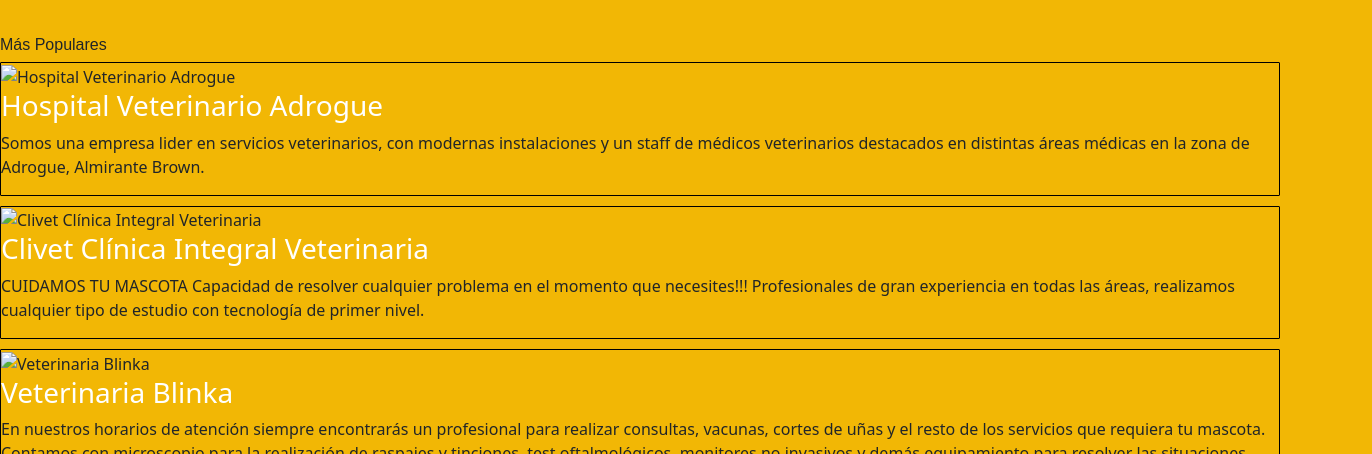
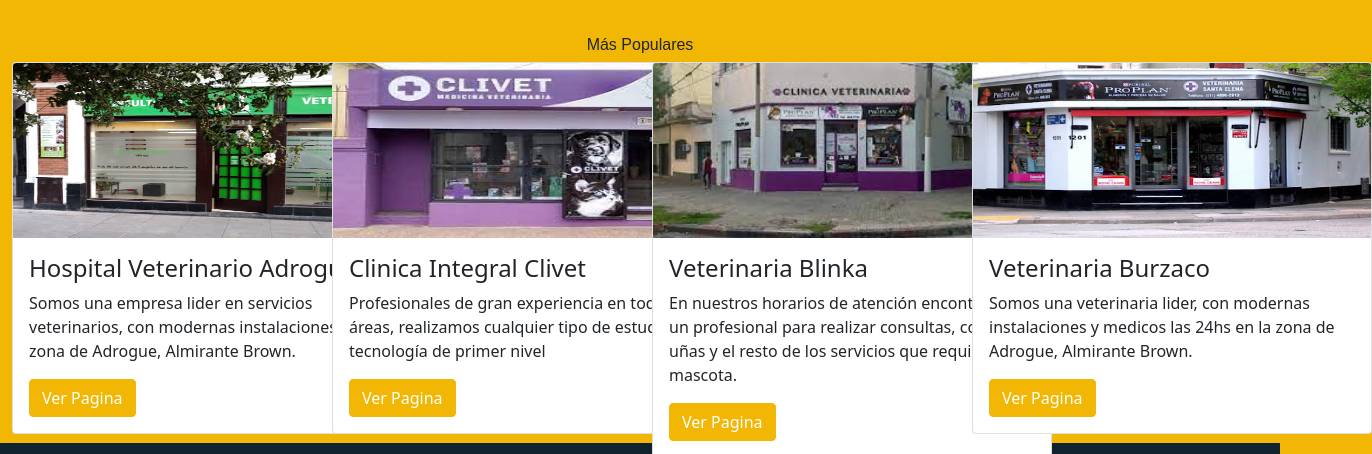
Before and after one commit to Cediaz17/Laika-Diaz, a website: page que_necesitas.html in a window 1280 px wide. Shown: the part 1246-1700 px from the top of the page, 1372 px wide, since content can reach past the window. Drawn offline with nearby package versions, Linux system fonts and the light colour scheme.

Commit message:
Actualizacion Pagina que necesitas

```diff
--- a/que_necesitas.html
+++ b/que_necesitas.html
@@ -107,48 +107,61 @@
                 </div>
             </div>
         </section>
-        <section> <!--section de mapa y rticulos -->
+        <section class="busquedaGrilla"> <!--section de mapa y rticulos -->
             <h1 class="text-center">Qué necesitas para tu mascota?</h1>
-            <div class="btn-group btn-group-lg">
+            <div class="text-center btn-group btn-group-lg">
                 <button type="button" class="btn btn-primary">Veterinarias</button>
                 <button type="button" class="btn btn-primary">Paseadores</button>
                 <button type="button" class="btn btn-primary">PetShop</button>
             </div>
             <div class="mapa">
                 <iframe src="https://www.google.com/maps/embed?pb=!1m14!1m12!1m3!1d26209.673225875955!2d-58.40937436817058!3d-34.800679506223645!2m3!1f0!2f0!3f0!3m2!1i1024!2i768!4f13.1!5e0!3m2!1ses-419!2sar!4v1625278902171!5m2!1ses-419!2sar"
-                width="80%" height="400" style="border:0;" allowfullscreen="" loading="lazy"></iframe>
+                width="85%" height="400" style="border:0;" allowfullscreen="" loading="lazy"></iframe>
             </div>
-            <div>
-                <h2 class="titulo_main_color_oscuro">Más Populares</h2>
-                <article class="diseñoArticulo"> <!--recuadro recomendacion usuario 1-->
-                    <div>
-                        <img src="" alt="Hospital Veterinario Adrogue">
-                        <h3 class="titulo_main_color_oscuro">Hospital Veterinario Adrogue</h3>
+            <div class="container-fluid">
+                <divc class="row">
+                    <h2 class="titulo_main_color_oscuro text-center">Más Populares</h2>
+                    <div class="col-3">
+                        <div class="card" style="width:400px">
+                            <img class="card-img-top" src="imagenes/vet1.jpg" width="400px" height="175px" alt="Card image">
+                            <div class="card-body">
+                                <h4 class="card-title">Hospital Veterinario Adrogue</h4>
+                                <p class="card-text">Somos una empresa lider en servicios veterinarios, con modernas instalaciones en la zona de Adrogue, Almirante Brown.</p>
+                                <a href="https://www.veterinariadonbosco.com/?gclid=Cj0KCQjwsZKJBhC0ARIsAJ96n3VdOpJvOe0dGUWzyE1l9S-EfqadHCi2E65XMOtISNhVM3jZHedrreEaAhPFEALw_wcB" class="btn btn-primary">Ver Pagina</a>
+                            </div>
+                        </div>
                     </div>
-                    <p class="parrafo_beige_anaranjado">
-                        Somos una empresa lider en servicios veterinarios, con modernas instalaciones y un staff de médicos veterinarios destacados en distintas áreas médicas en la zona de Adrogue, Almirante Brown.
-                    </p>
-                </article>
-                <article class="diseñoArticulo"> <!--recuadro recomendacion usuario 2-->
-                    <div>
-                        <img src="" alt="Clivet Clínica Integral Veterinaria">
-                        <h3>Clivet Clínica Integral Veterinaria</h3>
+                    <div class="col-3">
+                        <div class="card" style="width:400px">
+                            <img class="card-img-top" src="imagenes/vet2.jpg" width="400px" height="175px" alt="Card image">
+                            <div class="card-body">
+                                <h4 class="card-title">Clinica Integral Clivet</h4>
+                                <p class="card-text">Profesionales de gran experiencia en todas las áreas, realizamos cualquier tipo de estudio con tecnología de primer nivel</p>
+                                <a href="https://centropet.com/veterinaria/" class="btn btn-primary">Ver Pagina</a>
+                            </div>
+                        </div>
                     </div>
-                    <p class="parrafo_beige_anaranjado">
-                        CUIDAMOS TU MASCOTA
-                        Capacidad de resolver cualquier problema en el momento que necesites!!!
-                        Profesionales de gran experiencia en todas las áreas, realizamos cualquier tipo de estudio con tecnología de primer nivel.
-                    </p>
-                </article>
-                <article class="diseñoArticulo"> <!--recuadro recomendacion usuario 3-->
-                    <div>
-                        <img src="" alt="Veterinaria Blinka">
-                        <h3>Veterinaria Blinka</h3>
+                    <div class="col-3">
+                        <div class="card" style="width:400px">
+                            <img class="card-img-top" src="imagenes/vet3.jpg" width="400px" height="175px" alt="Card image">
+                            <div class="card-body">
+                                <h4 class="card-title">Veterinaria Blinka</h4>
+                                <p class="card-text">En nuestros horarios de atención encontrarás un profesional para realizar consultas, cortes de uñas y el resto de los servicios que requiera tu mascota.</p>
+                                <a href="https://veterinariapanda.com.ar/" class="btn btn-primary">Ver Pagina</a>
+                            </div>
+                        </div>
                     </div>
-                    <p class="parrafo_beige_anaranjado">
-                        En nuestros horarios de atención siempre encontrarás un profesional para realizar consultas, vacunas, cortes de uñas y el resto de los servicios que requiera tu mascota. Contamos con microscopio para la realización de raspajes y tinciones, test oftalmológicos, monitores no invasivos y demás equipamiento para resolver las situaciones tanto de atención básica como de emergencia
-                    </p>
-                </article>
+                    <div class="col-3">
+                        <div class="card" style="width:400px">
+                            <img class="card-img-top" src="imagenes/vet4.jpg" width="400px" height="175px" alt="Card image">
+                            <div class="card-body">
+                                <h4 class="card-title">Veterinaria Burzaco</h4>
+                                <p class="card-text">Somos una veterinaria lider, con modernas instalaciones y medicos las 24hs en la zona de Adrogue, Almirante Brown.</p>
+                                <a href="https://www.puppis.com.ar/veterinaria" class="btn btn-primary">Ver Pagina</a>
+                            </div>
+                        </div>
+                    </div>
+                </div>
             </div>
         </section>
     </main>
--- a/scss/estiloLaika.scss
+++ b/scss/estiloLaika.scss
@@ -60,3 +60,12 @@
 {
     background: #F2B705;
 }
+.btn-primary {
+    color: #fff;
+    background-color: #F2B705;
+    border-color: #F2B705;
+}
+/*.card
+{
+    height: 30vh;
+}*/
--- a/scss/styles.scss
+++ b/scss/styles.scss
@@ -381,7 +381,10 @@
     font-family: 'Signika Negative', sans-serif;
     text-shadow:-20px 11px 40px black;
 }
-
+.busquedaGrilla
+{
+    height: 950px;
+}
 /****MAPA******/
 .mapa {
     margin-bottom: 2em;
```
Also changed, not shown: css/main.css, imagenes/vet1.jpg (added), imagenes/vet2.jpg (added), imagenes/vet3.jpg (added), imagenes/vet4.jpg (added).
